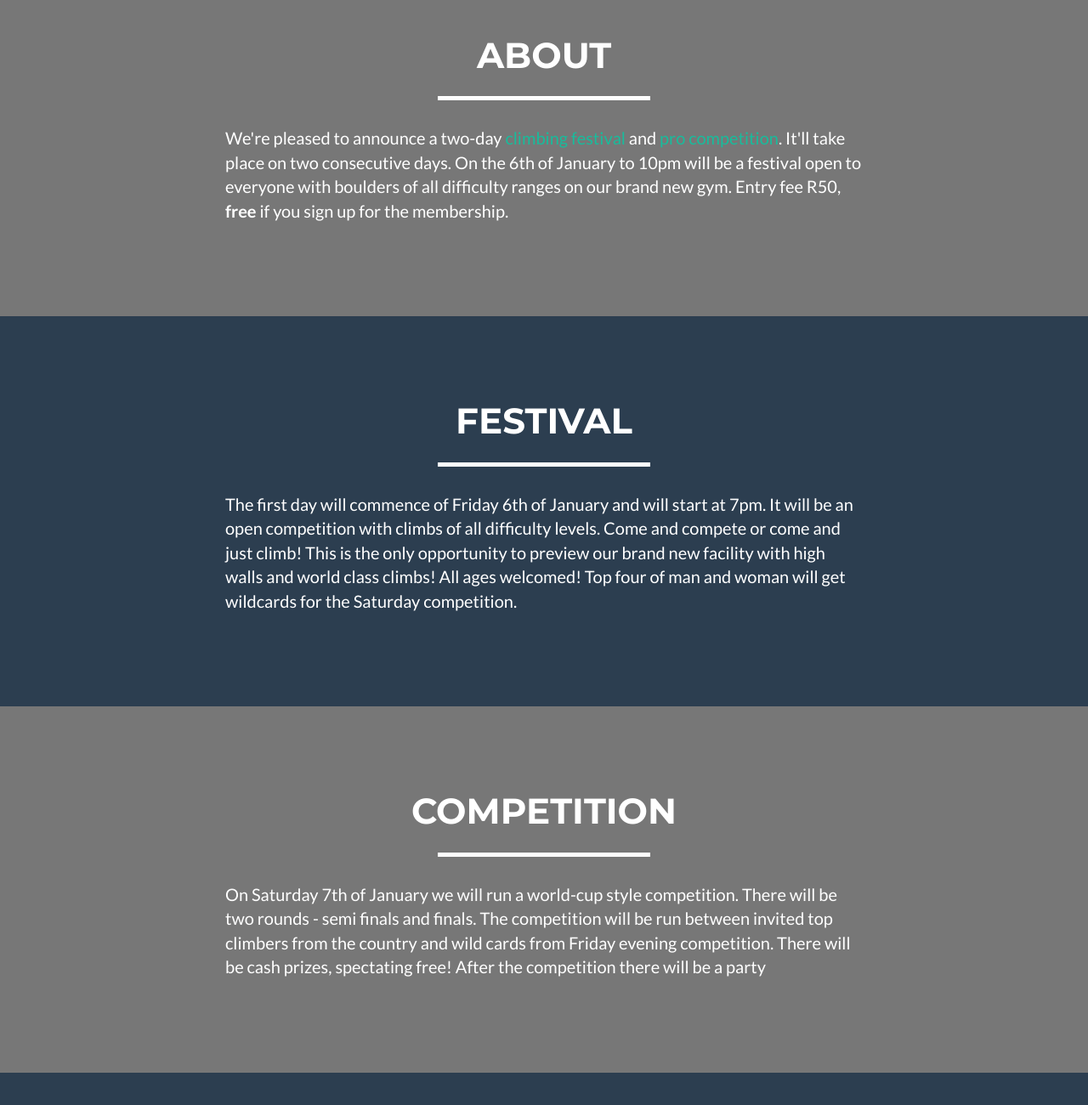
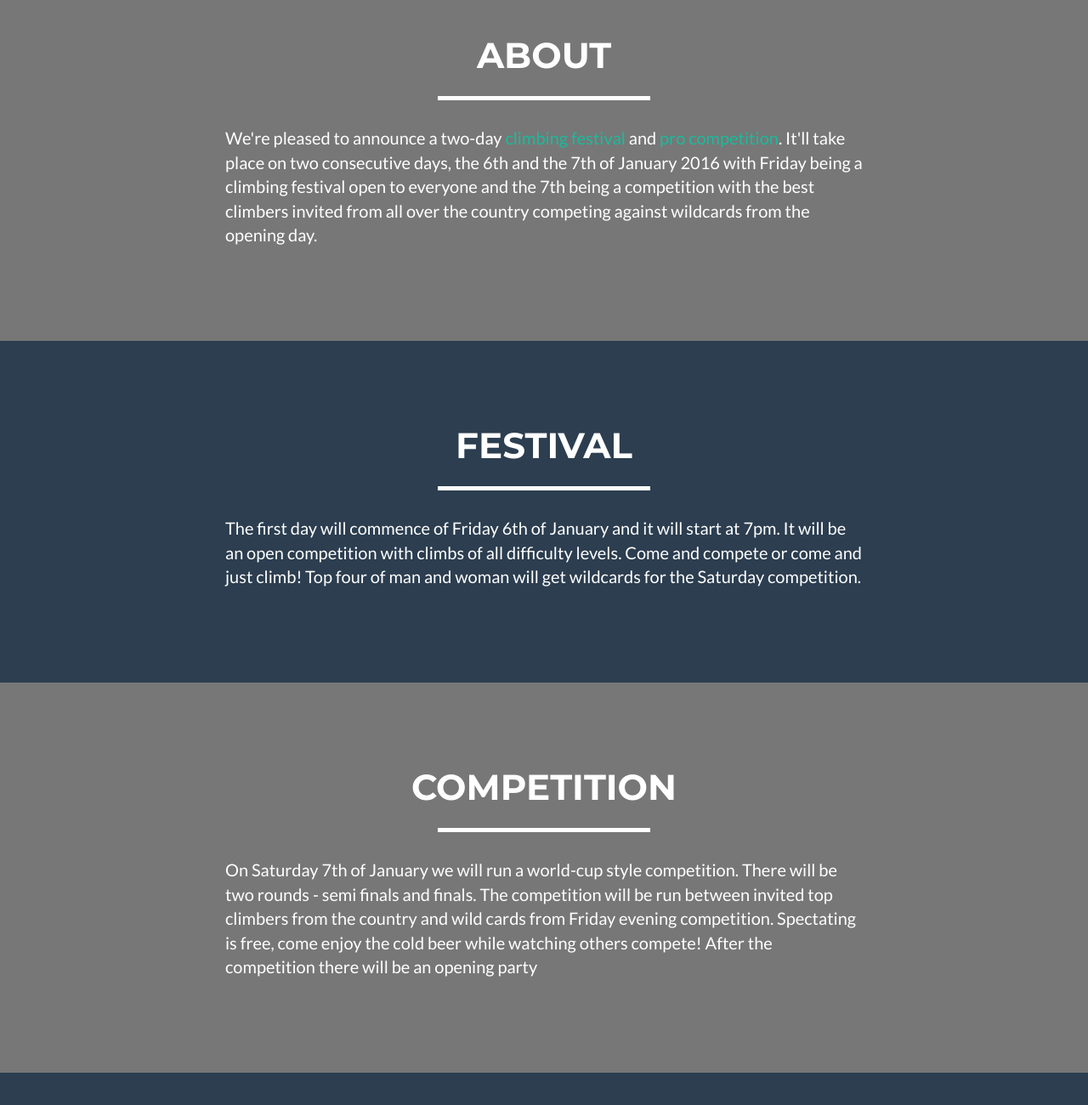
Before and after one commit to fijal/gravitybowl.co.za, a website: page index.html in a window 1280 px wide. Shown: the part 853-2153 px from the top of the page at 85% size. Drawn offline with nearby package versions, Linux system fonts and the light colour scheme.

Commit message:
fix the text

```diff
--- a/index.html
+++ b/index.html
@@ -104,11 +104,11 @@
             <div class="row">
                 <div class="col-lg-8 col-lg-offset-2">
                     <p>We're pleased to announce a two-day <a href="#festival">climbing festival</a>
-                    and <a href="#comp">pro competition</a>. It'll take place on two consecutive days.
-                    On the 6th of January to 10pm will be a festival
-                    open to everyone with boulders of all difficulty ranges
-                    on our brand new gym. Entry fee R50, <b>free</b> if you
-                    sign up for the membership.</p>
+                    and <a href="#comp">pro competition</a>. It'll take place on two consecutive days,
+                    the 6th and the 7th of January 2016 with Friday being a climbing festival
+                    open to everyone and the 7th being a competition with the best climbers
+                    invited from all over the country competing against wildcards from
+                    the opening day.
                 </div>
             </div>
         </div>
@@ -124,11 +124,9 @@
             <div class="row">
                 <div class="col-lg-8 col-lg-offset-2">
                     <p>The first day will commence of Friday 6th of January
-                    and will start at 7pm. It will be an open competition with
+                    and it will start at 7pm. It will be an open competition with
                     climbs of all difficulty levels. Come and compete or come
-                    and just climb! This is the only opportunity to preview
-                    our brand new facility with high walls and world class
-                    climbs! All ages welcomed! Top four of man and woman will
+                    and just climb! Top four of man and woman will
                     get wildcards for the Saturday competition.
                     </p>
                 </div>
@@ -149,8 +147,9 @@
                     style competition. There will be two rounds - semi finals
                     and finals. The competition will be run between invited
                     top climbers from the country and wild cards from Friday
-                    evening competition. There will be cash prizes, spectating
-                    free! After the competition there will be a party</p>
+                    evening competition. Spectating is
+                    free, come enjoy the cold beer while watching others compete!
+                    After the competition there will be an opening party</p>
                 </div>
             </div>
         </div>
```
